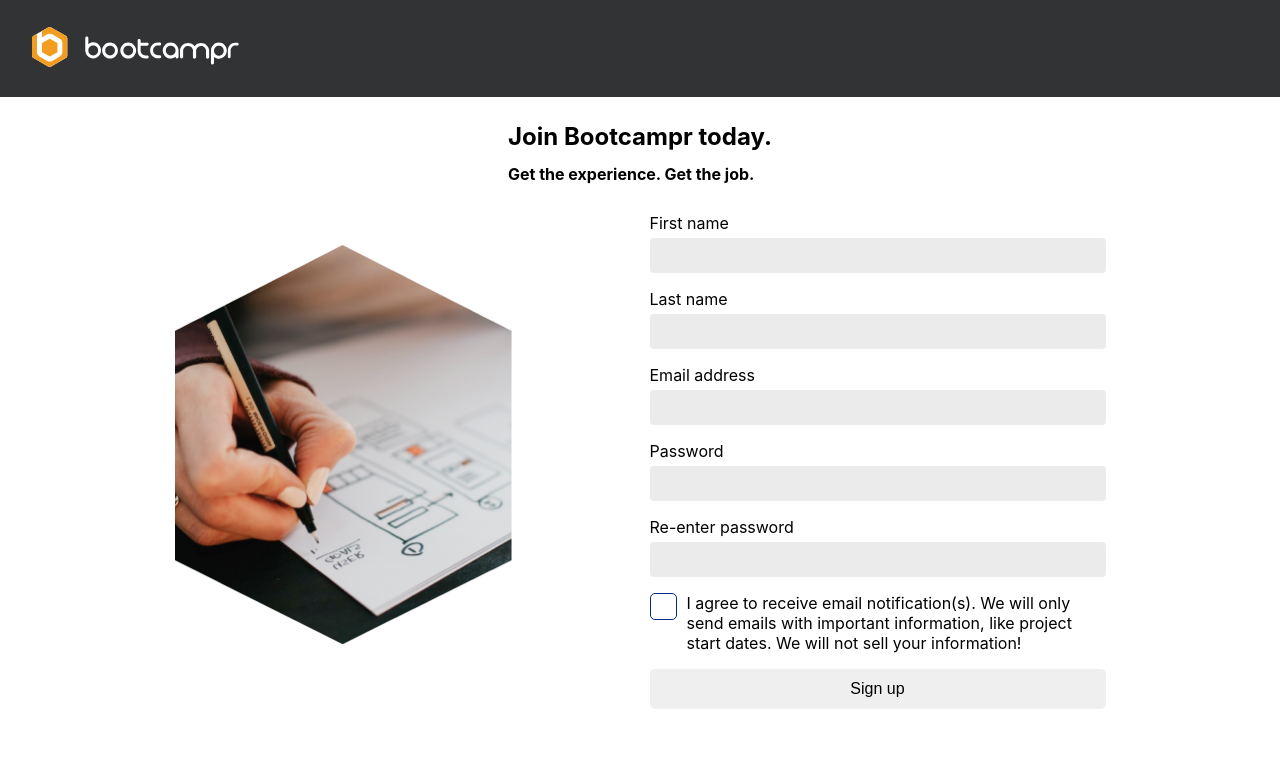
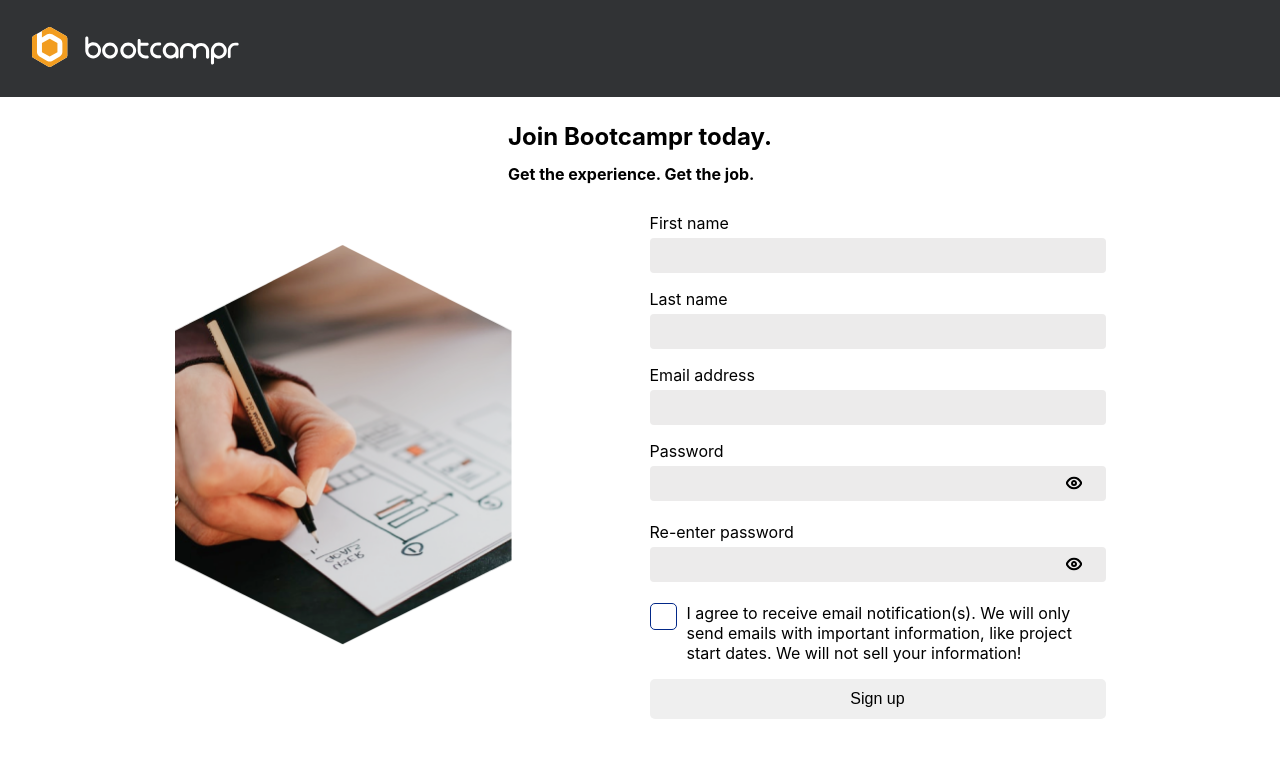
Before and after one commit to yeezick/bootcampr-assessment, a React (Create React App) app in the folder frontend/: page /sign-up in a window 1280 px wide. Shown: the top 758 px of the page. Built offline with nearby package versions, Linux system fonts and the light colour scheme.

Commit message:
Refactor password and passwordConfirmation fields to use Formik components

```diff
--- a/frontend/src/screens/Signup/Signup.tsx
+++ b/frontend/src/screens/Signup/Signup.tsx
@@ -4,14 +4,13 @@ import { useNavigate } from 'react-router-dom'
 import { Formik, Field, Form, ErrorMessage } from 'formik'
 import * as yup from 'yup'
 import signup from 'assets/signup-image.png'
-// import PasswordCriteriaMet from './PasswordCriteriaMet'
+import PasswordCriteriaMet from './PasswordCriteriaMet'
 
 export const Signup: React.FC = () => {
-    // const [errors, setErrors] = useState(null);
-    // const [isPasswordHidden, setIsPasswordHidden] = useState(true);
-    // const [isPasswordConfirmationHidden, setIsPasswordConfirmationHidden] = useState(true);
-    // const [isPasswordFocus, setIsPasswordFocus] = useState(false);
-    // const [isPasswordConfirmationFocus, setIsPasswordConfirmationFocus] = useState(false);
+    const [isPasswordHidden, setIsPasswordHidden] = useState(true);
+    const [isPasswordConfirmationHidden, setIsPasswordConfirmationHidden] = useState(true);
+    const [isPasswordFocus, setIsPasswordFocus] = useState(false);
+    const [isPasswordConfirmationFocus, setIsPasswordConfirmationFocus] = useState(false);
 
     const navigate = useNavigate();
 
@@ -19,22 +18,22 @@ export const Signup: React.FC = () => {
         email: '(ex. jeanine@bootcampr.io)',
     }
 
-    // function handleClick(event: React.MouseEvent<HTMLButtonElement, MouseEvent>): void {
-    //     const id = event.target['id']
-    //     if (id === 'password-span') {
-    //     setIsPasswordHidden(isPasswordHidden => !isPasswordHidden);
-    //     } else {
-    //         setIsPasswordConfirmationHidden(isPasswordConfirmationHidden => !isPasswordConfirmationHidden)
-    //     }
-    // }
+    function handleClick(event: React.MouseEvent<HTMLButtonElement, MouseEvent>): void {
+        const id = event.target['id']
+        if (id === 'password-span') {
+        setIsPasswordHidden(isPasswordHidden => !isPasswordHidden);
+        } else {
+            setIsPasswordConfirmationHidden(isPasswordConfirmationHidden => !isPasswordConfirmationHidden)
+        }
+    }
 
-    // const handlePasswordFocus = (): void => {
-    //     setIsPasswordFocus(true)
-    // }
+    const handlePasswordFocus = (): void => {
+        setIsPasswordFocus(true)
+    }
 
-    // const handlePasswordConfirmationFocus = (): void => {
-    //     setIsPasswordConfirmationFocus(true)
-    // }
+    const handlePasswordConfirmationFocus = (): void => {
+        setIsPasswordConfirmationFocus(true)
+    }
 
     const validationSchema = yup.object().shape({
         firstName: yup.string().required('First name is required.'),
@@ -98,8 +97,7 @@ export const Signup: React.FC = () => {
       validationSchema={validationSchema}
       onSubmit={onSubmit}
     >
-    {/* <div className='form-container'> */}
-    {({ isValid, dirty }) => (
+    {({ isValid, dirty, values, errors }) => (
       <Form>
         <div className='form-wrapper'>
           <div className='form-item'>
@@ -141,25 +139,40 @@ export const Signup: React.FC = () => {
           <div className='form-item'>
             <label htmlFor='password' className='label'>Password</label>
             <Field
-              type='text'
+              type={isPasswordHidden ? 'password' : 'text'}
               id='password'
               autoComplete='off'
               name='password'
               className='input'
+              onFocus={handlePasswordFocus}
             />
-            <ErrorMessage name='password' component='div' className='errors' />
+            <span id='password-span' className={isPasswordHidden ? '' : 'hide-password'} onClick={handleClick}></span>
+            {errors.password ? <ErrorMessage name='password' component='div' className='errors' /> :
+            isPasswordFocus ? (
+            <PasswordCriteriaMet
+            isLengthMet={values.password.length >= 8}
+            isUppercaseMet={/[A-Z]/.test(values.password)}
+            isLowercaseMet={/[a-z]/.test(values.password)}
+            isSpecialCharMet={/[!@#$%^&*(),.?":{}|<>]/.test(values.password)}
+            />
+          ) : null}
           </div>
 
           <div className='form-item'>
             <label htmlFor='passwordConfirmation' className='label'>Re-enter password</label>
             <Field
-              type='text'
+              type={isPasswordConfirmationHidden ? 'password' : 'text'}
               id='passwordConfirmation'
               autoComplete='off'
               name='passwordConfirmation'
               className='input'
+              onFocus={handlePasswordConfirmationFocus}
             />
-            <ErrorMessage name='passwordConfirmation' component='div' className='errors' />
+            <span id='passwordConfirmation-span' className={isPasswordConfirmationHidden ? '' : 'hide-password'} onClick={handleClick}></span>
+            {errors.passwordConfirmation ? <ErrorMessage name='passwordConfirmation' component='div' className='errors' /> :
+            isPasswordConfirmationFocus && values.password.length > 0 ? (
+            <div><p className='confirm'>Passwords match!</p></div>
+          ) : null}
           </div>
 
           <div className='form-item-checkbox'>
@@ -183,139 +196,8 @@ export const Signup: React.FC = () => {
         </div>
       </Form>
     )}
-      {/* </div> */}
     </Formik>
     </div>
-{/*
-
-      <div className='header-container'>
-        <h2>Join Bootcampr today.</h2>
-        <h4>Get the experience. Get the job.</h4>
-      </div>
-      <div className='body-container'>
-      <div className='image-container'>
-        <div className='image-wrapper'>
-        <img src={signup} alt='Hand drawing diagram with black pen'></img>
-        </div>
-      </div>
-      <div className='form-container'>
-        <form onSubmit={formik.handleSubmit}>
-            <div className='form-wrapper'>
-                <div className='form-item'>
-                    <label
-                    htmlFor='firstName'
-                    className='label'>First name</label>
-                    <input
-                    className='input'
-                    type='text'
-                    id='firstName'
-                    autoComplete='off'
-                    name='firstName'
-                    value={formik.values.firstName}
-                    onChange={formik.handleChange} />
-                    {formik.errors.firstName && formik.touched.firstName &&
-                        <div className='errors'>{formik.errors.firstName}</div>}
-                </div>
-                <div className='form-item'>
-                    <label
-                    htmlFor='lastName'
-                    className='label'>Last name</label>
-                    <input
-                    className='input'
-                    type='text'
-                    id='lastName'
-                    autoComplete='off'
-                    name='lastName'
-                    value={formik.values.lastName}
-                    onChange={formik.handleChange} />
-                    {formik.errors.lastName && formik.touched.lastName &&
-                        <div className='errors'>{formik.errors.lastName}</div>}
-                </div>
-                <div className='form-item'>
-                    <label
-                    htmlFor='email'
-                    className='label'>Email address {helpText.email}</label>
-                    <input
-                    className='input'
-                    type='text'
-                    id='email'
-                    autoComplete='off'
-                    name='email'
-                    value={formik.values.email}
-                    onChange={formik.handleChange} />
-                    {formik.errors.email && formik.touched.email &&
-                        <div className='errors'>{formik.errors.email}</div>}
-                </div>
-                <div className='form-item'>
-                    <label
-                    htmlFor='password'
-                    className='label'>Password</label>
-                    <input
-                    className='input'
-                    type={isPasswordHidden ? 'password' : 'text'}
-                    id='password'
-                    name='password'
-                    value={formik.values.password}
-                    onChange={formik.handleChange}
-                    onFocus={handlePasswordFocus} />
-                    <span id='password-span' className={isPasswordHidden ? '' : 'hide-password'} onClick={handleClick}></span>
-                    {formik.touched.password && formik.errors.password ? (
-                <div className='errors'>{formik.errors.password}</div>
-                ) : isPasswordFocus && (
-                    <PasswordCriteriaMet
-                    isLengthMet={formik.values.password.length >= 8}
-                    isUppercaseMet={/[A-Z]/.test(formik.values.password)}
-                    isLowercaseMet={/[a-z]/.test(formik.values.password)}
-                    isSpecialCharMet={/[!@#$%^&*(),.?":{}|<>]/.test(formik.values.password)}
-                    />
-                )}
-                </div>
-                <div className='form-item'>
-                    <label
-                    htmlFor='passwordConfirmation'
-                    className='label'>Re-enter password</label>
-                    <input
-                    className='input'
-                    type={isPasswordConfirmationHidden ? 'password' : 'text'}
-                    id='passwordConfirmation'
-                    name='passwordConfirmation'
-                    value={formik.values.passwordConfirmation}
-                    onChange={formik.handleChange}
-                    onFocus={handlePasswordConfirmationFocus} />
-                    <span id='passwordConfirmation-span' className={isPasswordConfirmationHidden ? '' : 'hide-password'} onClick={handleClick}></span>
-                    {formik.errors.passwordConfirmation && isPasswordConfirmationFocus ?
-                        <div className='errors'>{formik.errors.passwordConfirmation}</div> :
-                        !formik.errors.passwordConfirmation && (formik.values.passwordConfirmation.length > 0) ?
-                            <div><p className='confirm'>Passwords Match!</p></div> : null
-                        }
-                </div>
-                <div className='form-item-checkbox'>
-                    <div className='checkbox-container'>
-                        <input
-                        className='input-checkbox'
-                        type='checkbox'
-                        id='checkbox'
-                        name='checkbox'
-                        checked={formik.values.checkbox}
-                        onChange={formik.handleChange}
-                        />
-                        <span className='checkmark'></span>
-                    </div>
-                    <label htmlFor='checkbox' className='label'>
-                        I agree to receive email notification(s). We will only send emails with important information,
-                        like project start dates. We will not sell your information!
-                    </label>
-                    {formik.errors.checkbox && formik.touched.checkbox && (
-                        <div className='errors'>{formik.errors.checkbox}</div>
-                    )}
-                    </div>
-                <div className='error'>
-                {errors}</div>
-                <button type='submit' className='submit-form' children="Sign up" />
-            </div>
-        </form>
-      </div>
-      </div> */}
     </div>
   )
 }
```
